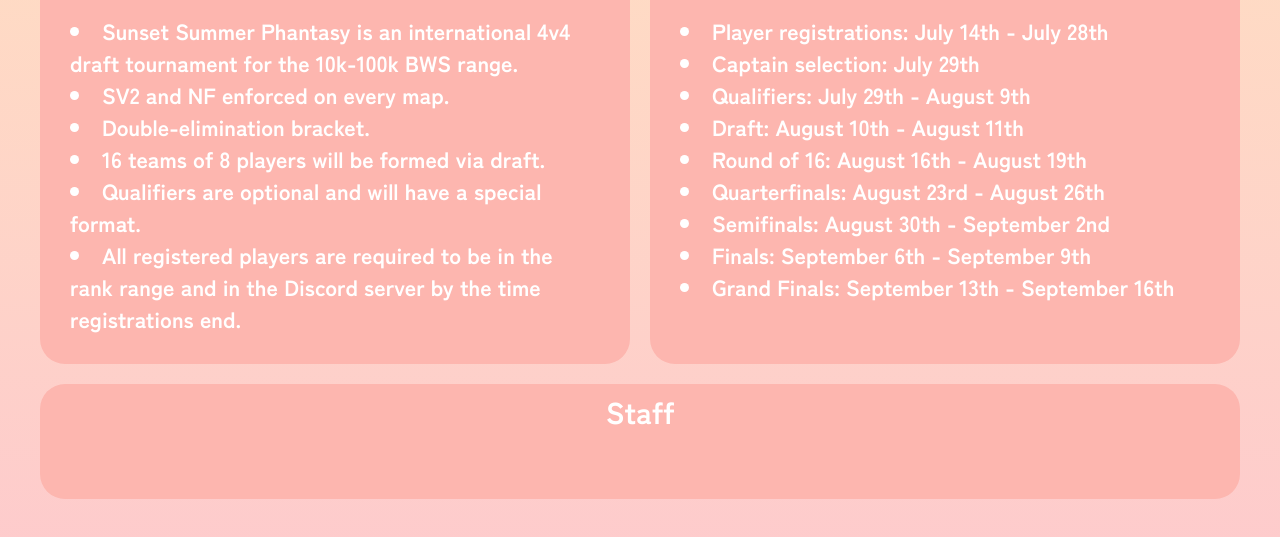
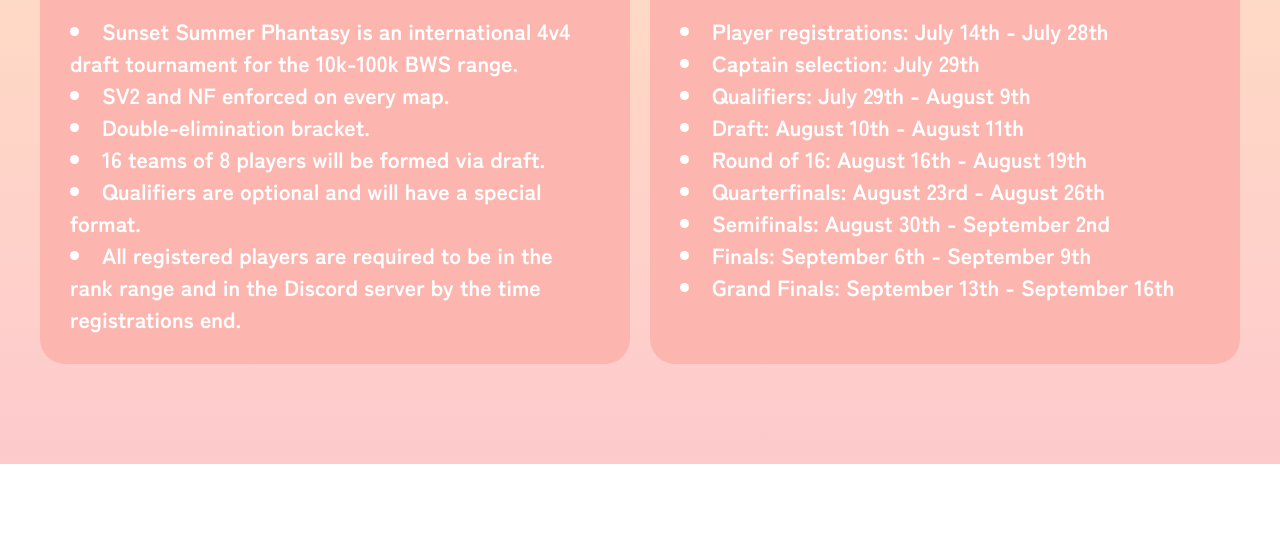
Before and after one commit to Armanchas/SSP-static, a plain HTML site: page index.html in a window 1280 px wide. Shown: the part 744-1281 px from the top of the page. After the commit the page ends 1208 px from the top, so only its background shows below. Drawn offline with Linux system fonts and the light colour scheme.

```diff
--- a/index.html
+++ b/index.html
@@ -80,9 +80,6 @@
 						</li>
 					</div>
 				</div>
-				<div class="box">
-					<h3>Staff</h3>
-				</div>
 			</div>
 		</main>
 	</body>
```
Also changed, not shown: registration.html (+1 -1 lines), rules.html (+1 -1 lines), staff.html (+1 -1 lines).
